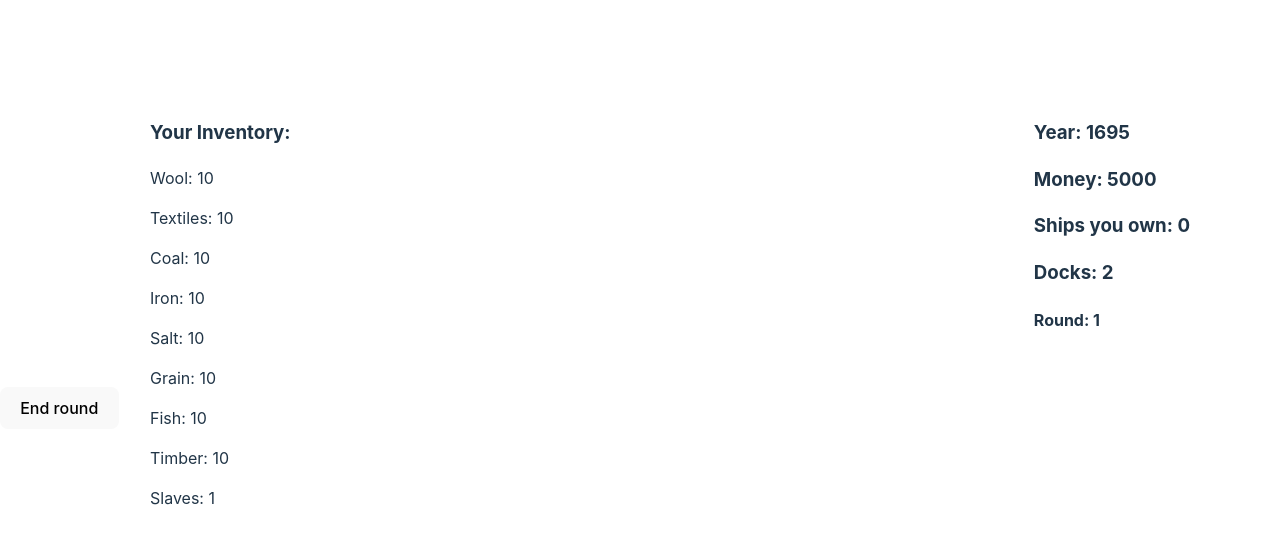
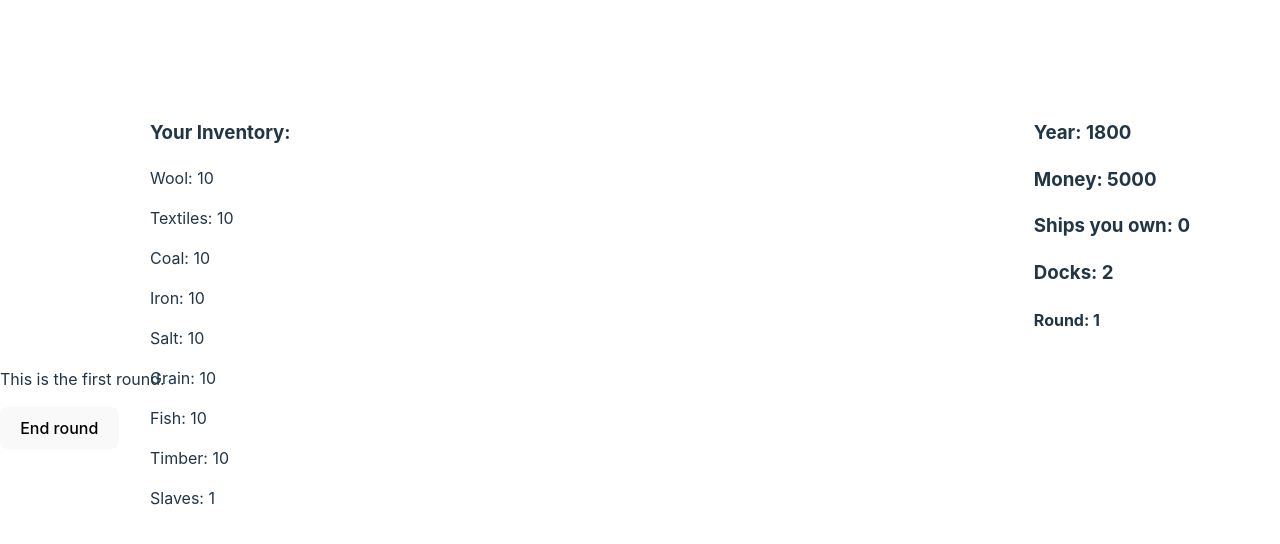
Before and after one commit to Hauskamel/portManager, a React (Vite) app: page / in a window 1280 px wide. Shown: the top 544 px of the page. Built offline with nearby package versions, Linux system fonts and the light colour scheme.

Commit message:
add first text

```diff
--- a/src/App.jsx
+++ b/src/App.jsx
@@ -6,7 +6,7 @@ import {useState} from "react";
 function App(data) {
 
     const [round, setRound] = useState(1)
-    const [year, setYear] = useState(1695)
+    const [year, setYear] = useState(data.data.year)
 
     function endRound () {
         const newRound = round + 1
@@ -28,7 +28,7 @@ function App(data) {
                 year={year}
                 roundCounter={round}
             />
-            <Text/>
+            <Text round={round}/>
 
 
             <button className="end_round_btn" onClick={endRound}>End round</button>
--- a/src/components/text.jsx
+++ b/src/components/text.jsx
@@ -1,12 +1,18 @@
-function Text () {
+function Text(props) {
 
-
-
-    return (
-        <>
-            <p></p>
-        </>
-    )
+    if (props.round < 2) {
+        return (
+            <>
+                <p>This is the first round.</p>
+            </>
+        )
+    } else {
+        return (
+            <>
+                <p>You moved past the first round.</p>
+            </>
+        )
+    }
 }
 
 export default Text;
--- a/src/main.jsx
+++ b/src/main.jsx
@@ -5,6 +5,7 @@ import './index.css'
 
 
 const STARTING_CONDITIONS = {
+    year: 1800,
     money: 5000,
     shipsOwned: 0,
     docks: 2
```
